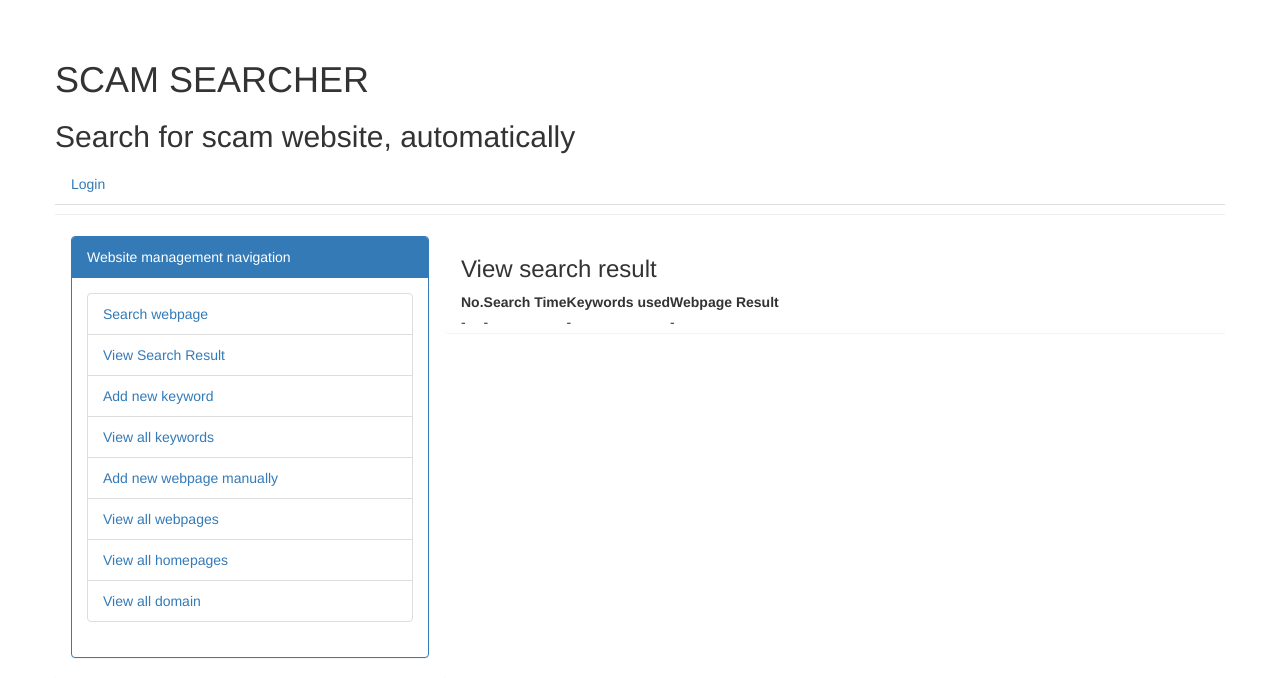
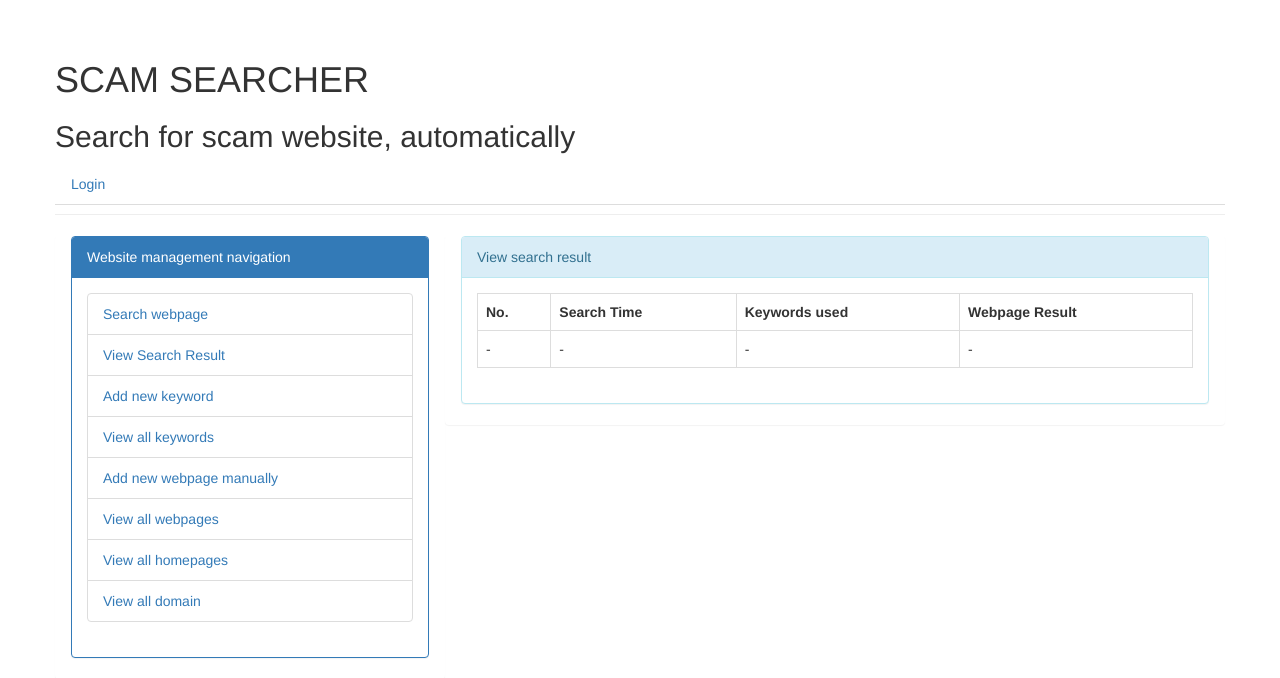
Before and after one commit to essanpupil/autowebsearch, a Django app: template website_management/templates/website_management/view_search_result.html in a window 1280 px wide. Shown: the top 678 px of the page. Run offline with Django 3.2, Linux system fonts and the light colour scheme; the template is opened without the code that fills it, so the values that code supplies are empty; some libraries are stand-ins or nearby versions.

Commit message:
Applying bootstrap in view_search_result

```diff
--- a/website_management/templates/website_management/view_search_result.html
+++ b/website_management/templates/website_management/view_search_result.html
@@ -3,9 +3,11 @@
     {% include 'website_management/website_nav.html' %}
 {% endblock %}
 {% block content %}
-<h3>View search result</h3>
+<div class="panel panel-info">
+    <div class="panel-heading">View search result</div>
+    <div class="panel-body">
         {{ error_message }}
-<table>
+        <table class="table table-bordered">
             <tr>
                 <th>No.</th>
                 <th>Search Time</th>
@@ -28,4 +30,6 @@
                 </tr>
             {% endfor %}
         </table>
+    </div>
+</div>
 {% endblock %}
```
Lines whose indentation alone changed are shown as unchanged.
